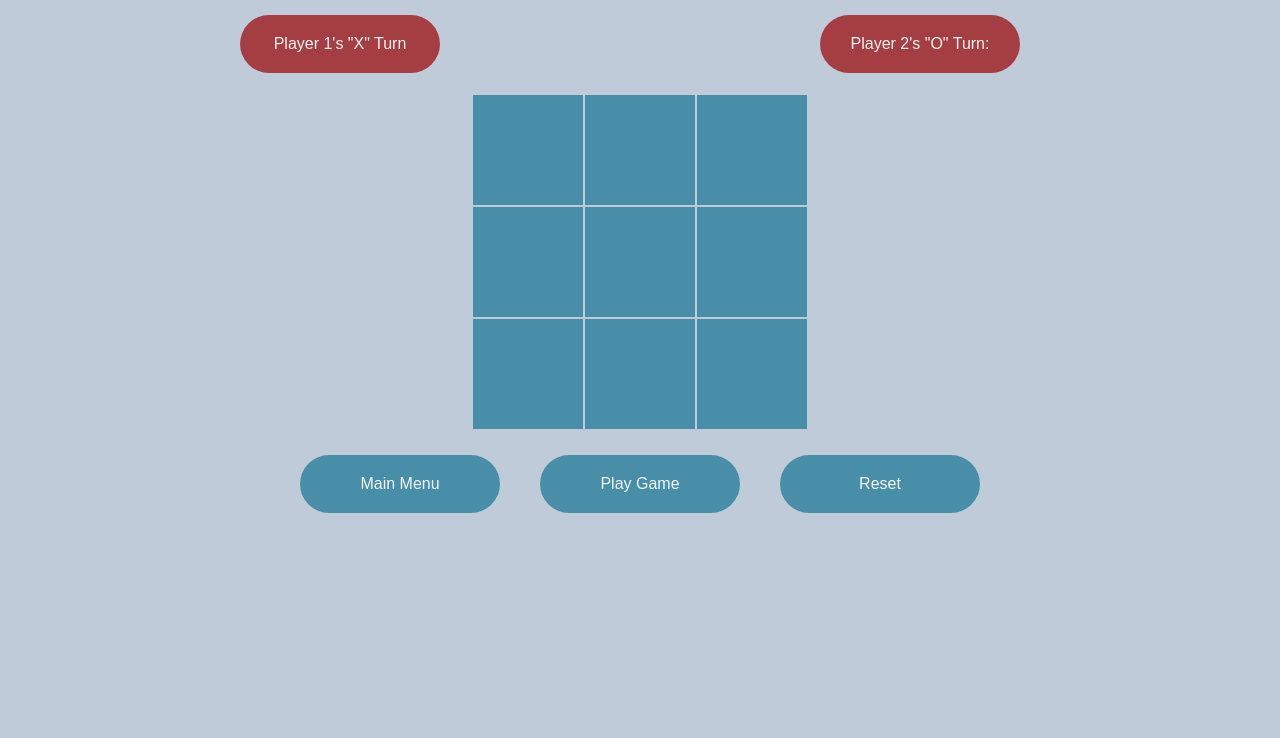
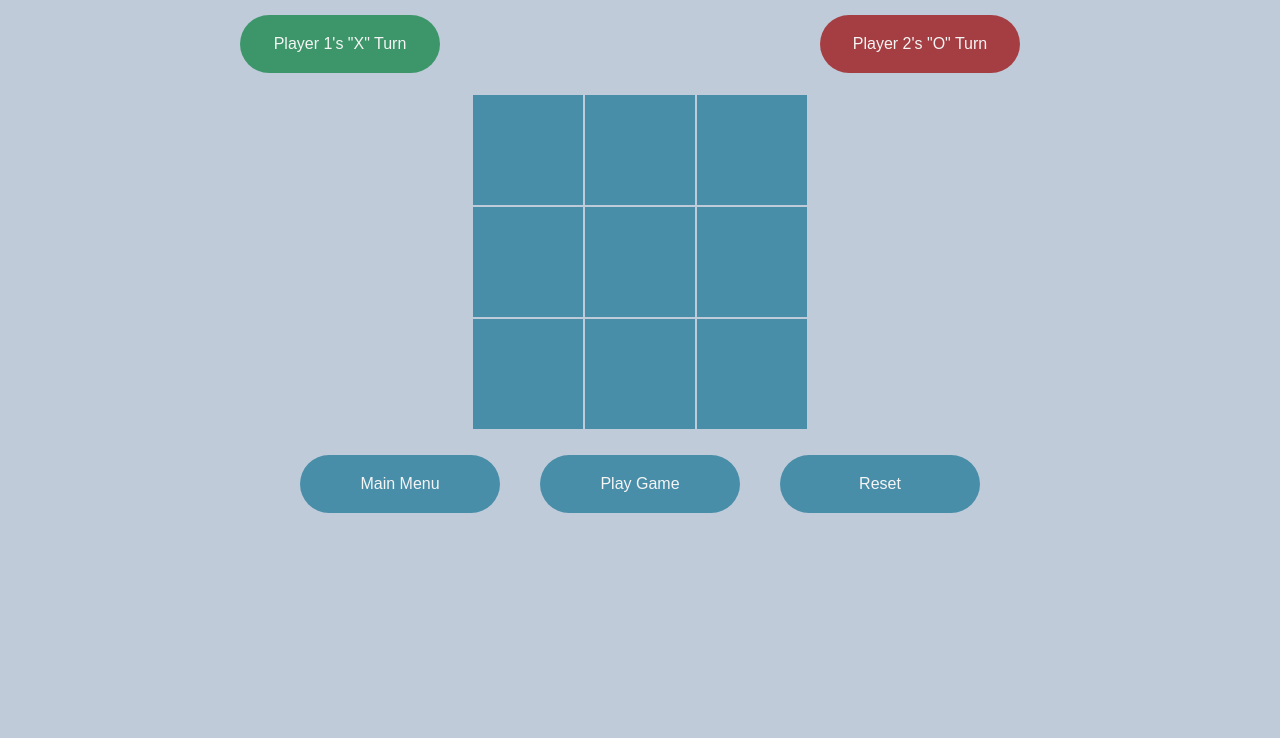
Before and after one commit to shaun-howarth/SOFT-166, a plain HTML site: page game.html in a window 1280 px wide. Shown: the part 62-800 px from the top of the page. Drawn offline with Linux system fonts and the light colour scheme.

Commit message:
Have added interactivty to the player buttons
Have added interactivty to the player buttons. Whenever it is Player 1's or Player 2's the pane button will go to the colour green.

```diff
--- a/css/style.css
+++ b/css/style.css
@@ -91,7 +91,7 @@ button
 }
 
 
- .score-pane button {
+ #player2 {
     background: rgb(156, 9, 9, 0.72);
     color: rgb(245,245,245);
     border:none;
@@ -106,6 +106,22 @@ button
 }
 
 
+
+#player1 {
+    background: rgb(12, 130, 65, 0.72);
+    color: rgb(245,245,245);
+    border:none;
+    padding: 20px;
+    cursor: pointer;
+    transition: background 0.3s;
+    display: inline-block;
+    font-size: 16px;
+    margin:20px 200px 20px 180px;
+    width:200px;
+    font-family:;
+
+
+}
 
 
 
--- a/game.html
+++ b/game.html
@@ -30,8 +30,8 @@
 
 <div class="score-pane">
 
-<button>Player 1's "X" Turn</button>
-<button>Player 2's "O" Turn:</button>
+<button id = "player1">Player 1's "X" Turn</button>
+<button id = "player2">Player 2's "O" Turn</button>
 
 
 
--- a/js/main.js
+++ b/js/main.js
@@ -1,56 +1,33 @@
-$(document).ready(function(){
+$(document).ready(function() {
 
 	var playerturn = "x";
 
+	$(".game-wrapper td").on("click", function() {
+		if($(this).text() == "") {
 
+			$(this).text(playerturn);
 
-	$(".game-wrapper td").on("click" , function(){
-
-
-
-		if ($(this).text() == "") {
-			$(this).text(playerturn);
-			if (playerturn =="x"){
+			if(playerturn =="x") {
+				$("#player1").css("background", "rgba(156, 9, 9, 0.72)");
+				$("#player2").css("background", "rgba(12, 130, 65, 0.72)");
 				playerturn = "o";
-
 			}
 
 
 
-			else {
+			else
+		{
+			playerturn ="o"
+			$("#player2").css("background", "rgba(156, 9, 9, 0.72)");
+			$("#player1").css("background", "rgba(12, 130, 65, 0.72)");
+			playerturn = "x";
 
-				playerturn = "x";
-
-			}
 		}
 
 
 
 
-
-
-
-
-
+		}
 
 	});
-
-
-
-
-
-
-
-
-
-
-
-
-
-
-
-
-
-
-
 });
```
Also changed, not shown: js/lights.js (added).
